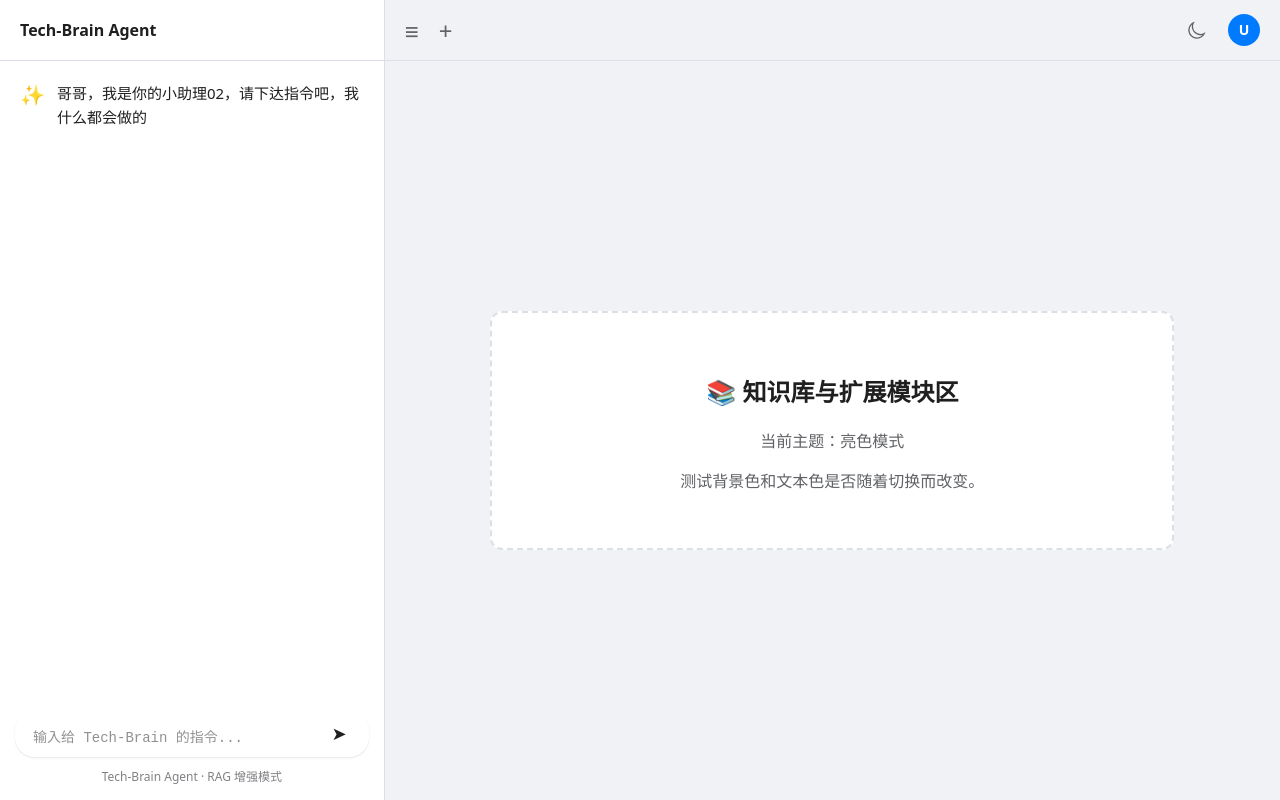
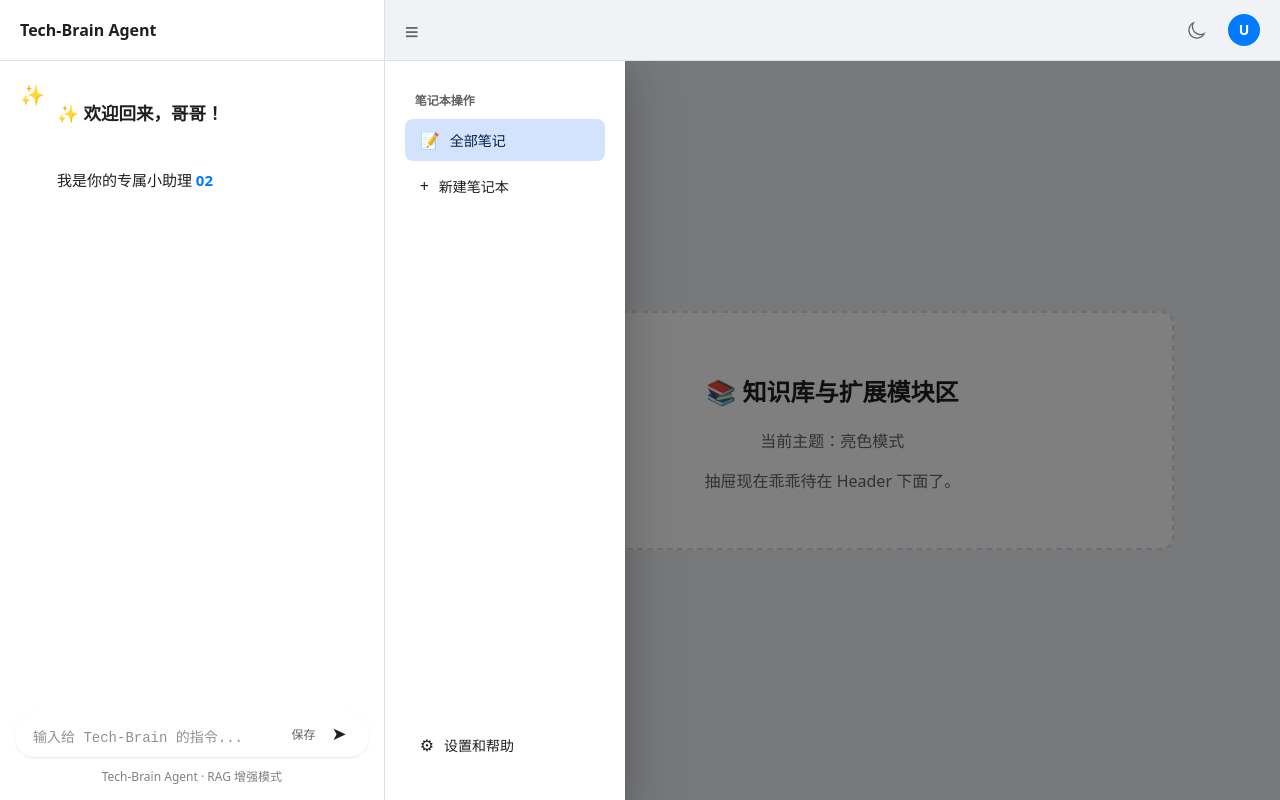
Before and after one commit to Zeng-Wenjie/tech-brain-web, a Vue app: page / in a window 1280 px wide. Both pictures are taken after a click on the element "菜单". Built offline with nearby package versions, Linux system fonts and the light colour scheme.

Commit message:
使用 Element Plus 的抽屉组件（Drawer）实现滑块

```diff
--- a/src/views/AgentView.vue
+++ b/src/views/AgentView.vue
@@ -9,11 +9,9 @@
       <div class="chat-body" ref="chatBodyRef">
         <div v-for="(msg, index) in messages" :key="index" class="msg-row">
           <div class="avatar" v-if="msg.role === 'ai'">✨</div>
-
-        <!-- 使用 v-html 指令注入解析后的 HTML -->
           <div class="msg-content markdown-body" :class="msg.role">
-          <div v-if="msg.role === 'user'">{{ msg.content }}</div>
-          <div v-else v-html="parseMarkdown(msg.content)"></div>
+            <div v-if="msg.role === 'user'">{{ msg.content }}</div>
+            <div v-else v-html="parseMarkdown(msg.content)"></div>
           </div>
         </div>
       </div>
@@ -29,7 +27,7 @@
           ></textarea>
 
           <div class="input-actions-right">
-            <!-- <span class="model-selector">Pro ⌄</span> -->
+            <span class="model-selector">保存</span>
             <button class="send-btn" @click="handleSend">➤</button>
           </div>
         </div>
@@ -38,10 +36,10 @@
     </div>
 
     <div class="extension-pane">
+
       <div class="pane-header right-header">
         <div class="header-actions">
-          <span class="icon-btn" title="菜单">≡</span>
-          <span class="icon-btn" title="新建对话">+</span>
+          <span class="icon-btn" title="菜单" @click="isDrawerVisible = !isDrawerVisible">≡</span>
         </div>
 
         <div class="right-configs">
@@ -58,17 +56,38 @@
         </div>
       </div>
 
-      <div class="extension-content">
+      <div class="extension-content" style="position: relative; overflow: hidden;">
+
+        <el-drawer
+          v-model="isDrawerVisible"
+          direction="ltr"
+          :with-header="false"
+          size="240px"
+          :append-to-body="false"
+          class="notes-drawer"
+        >
+          <div class="drawer-container">
+            <div class="drawer-section" style="margin-top: 20px;">
+              <div class="section-title">笔记本操作</div>
+              <div class="menu-item active"><span class="icon">📝</span> 全部笔记</div>
+              <div class="menu-item"><span class="icon">+</span> 新建笔记本</div>
+            </div>
+
+            <div class="drawer-footer">
+              <div class="menu-item"><span class="icon">⚙</span> 设置和帮助</div>
+            </div>
+          </div>
+        </el-drawer>
+
         <div class="placeholder-box">
           <h2>📚 知识库与扩展模块区</h2>
           <p>当前主题：{{ isDark ? '暗黑模式' : '亮色模式' }}</p>
-          <p>测试背景色和文本色是否随着切换而改变。</p>
+          <p>抽屉现在乖乖待在 Header 下面了。</p>
         </div>
       </div>
     </div>
 
-  </div>
-</template>
+  </div> </template>
 
 <script setup>
 import { ref, nextTick, onMounted } from 'vue'
@@ -82,6 +101,9 @@ const parseMarkdown = (text) => {
   if (!text) return ''
   return marked(text)
 }
+
+// 控制侧边抽屉菜单的显示与隐藏
+const isDrawerVisible = ref(false)
 
 // ================= 主题切换逻辑 =================
 const isDark = ref(true)
@@ -116,7 +138,10 @@ const chatBodyRef = ref(null)
 const isLoading = ref(false) // 新增：请求发送状态，防止重复连击
 
 const messages = ref([
-  { role: 'ai', content: '哥哥，我是你的小助理02，请下达指令吧，我什么都会做的' }
+  {
+    role: 'ai',
+    content: '### ✨ 欢迎回来，哥哥！\n\n我是你的专属小助理 **02**'
+  }
 ])
 
 const handleSend = async () => {
@@ -327,13 +352,12 @@ const scrollToBottom = async () => {
   opacity: 0.8;
 }
 
-/* ================= 右侧 扩展区 ================= */
+/* ================= 右侧扩展区基础 ================= */
 .extension-pane {
   flex: 7;
-  /* 应用变量：网页底色 */
   background-color: var(--tb-color-bg-page);
   display: flex;
-  flex-direction: column;
+  flex-direction: column; /* 恢复为纵向布局 */
   transition: background-color 0.3s ease;
 }
 
@@ -456,4 +480,87 @@ const scrollToBottom = async () => {
   color: var(--tb-color-text-primary);
   overflow-x: auto;
 }
+
+/* ================= 局部抽屉核心修复 ================= */
+/* 强制遮罩层使用绝对定位，使其完全贴合右侧父容器，不再参照全屏 */
+:deep(.el-overlay) {
+  position: absolute !important;
+  top: 0;
+  left: 0;
+  width: 100%;
+  height: 100%;
+}
+
+/* 穿透修改抽屉本体样式以适应主题 */
+:deep(.notes-drawer) {
+  position: absolute !important;
+  background-color: var(--tb-color-bg-panel);
+  color: var(--tb-color-text-primary);
+}
+/* 去掉抽屉自带的内边距，方便我们自己画容器 */
+:deep(.el-drawer__body) {
+  padding: 0;
+}
+
+.drawer-container {
+  display: flex;
+  flex-direction: column;
+  height: 100%;
+  padding: 10px 20px;
+  background-color: var(--tb-color-bg-panel);
+}
+
+.drawer-header {
+  height: 40px;
+  display: flex;
+  align-items: center;
+  margin-bottom: 20px;
+}
+
+.drawer-section {
+  margin-bottom: 25px;
+}
+
+.section-title {
+  font-size: 12px;
+  color: var(--tb-color-text-secondary);
+  font-weight: bold;
+  margin-bottom: 10px;
+  padding: 0 10px;
+}
+
+.menu-item {
+  display: flex;
+  align-items: center;
+  padding: 10px 15px;
+  border-radius: 8px;
+  cursor: pointer;
+  font-size: 14px;
+  color: var(--tb-color-text-primary);
+  transition: background-color 0.2s;
+  margin-bottom: 4px;
+}
+
+.menu-item:hover {
+  background-color: var(--tb-color-bg-input);
+}
+
+.menu-item.active {
+  background-color: #1a3c63;
+  color: #e3e3e3;
+}
+.light .menu-item.active {
+  background-color: #d3e3fd;
+  color: #041e49;
+}
+
+.menu-item .icon {
+  margin-right: 10px;
+  font-size: 16px;
+}
+
+.drawer-footer {
+  margin-top: auto;
+  padding-bottom: 20px;
+}
 </style>
```
